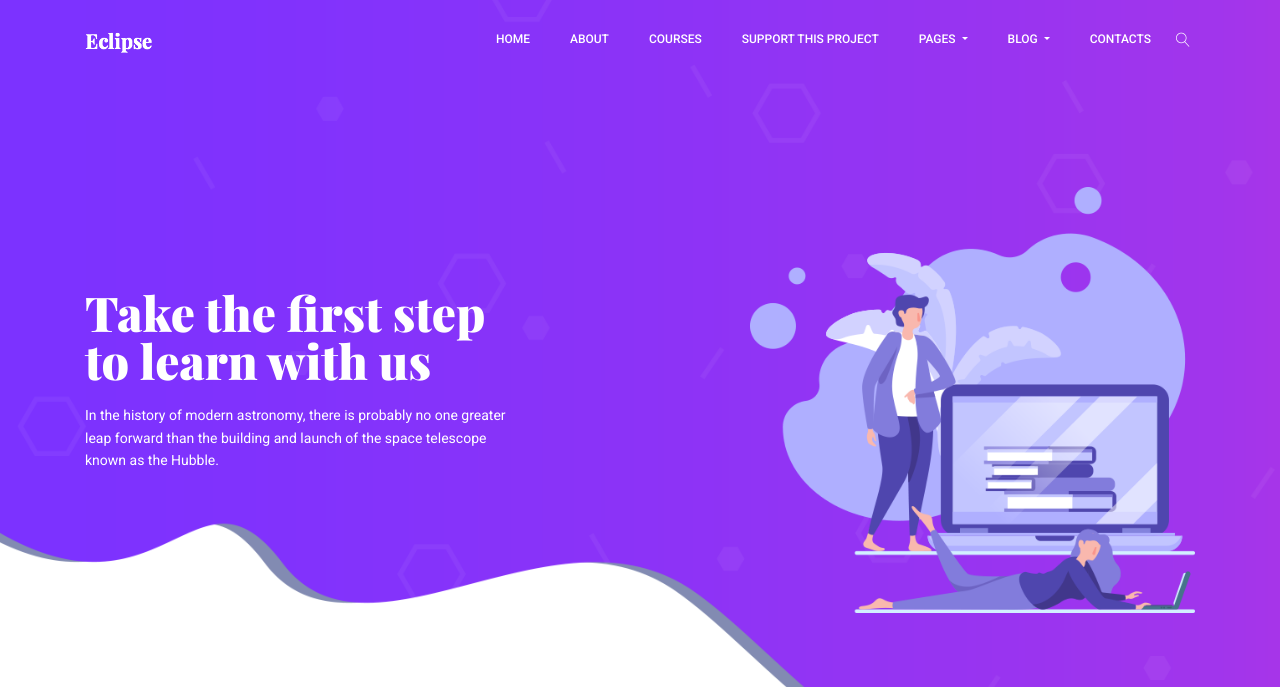
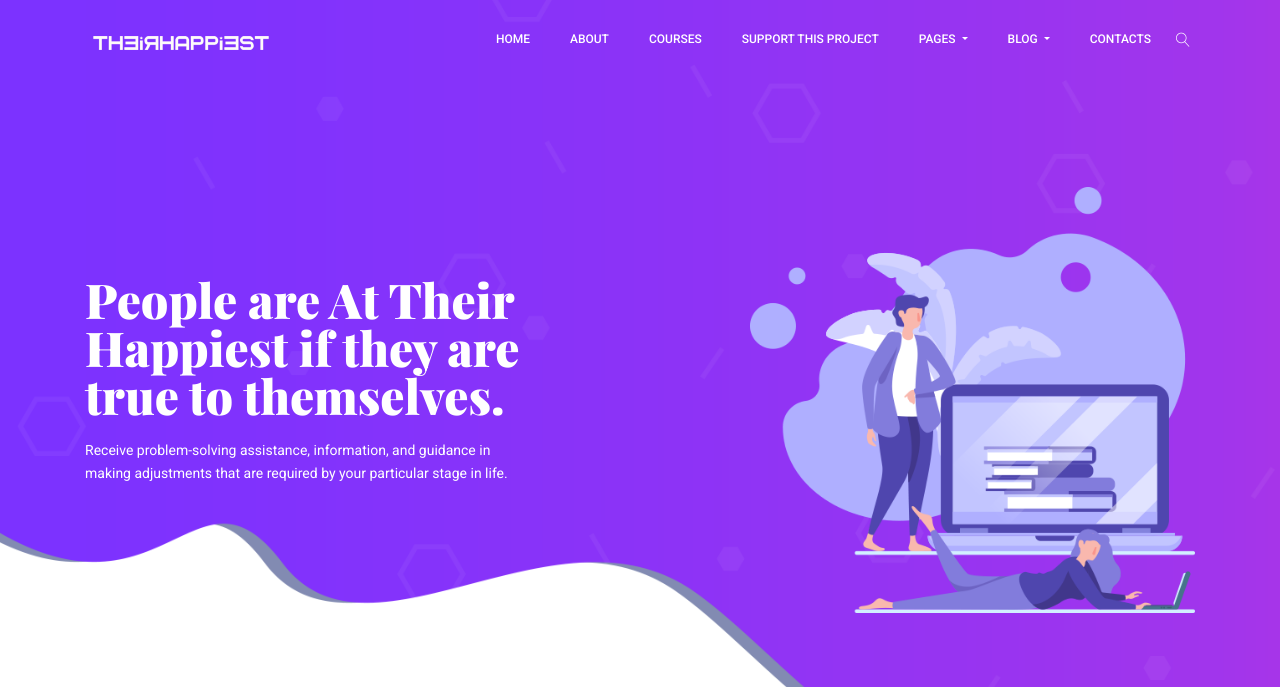
Before and after one commit to WHOmentorsdotcom/theirhappiest.ml, a plain HTML site: page index.html in a window 1280 px wide. Shown: the top 687 px of the page. Drawn offline with nearby package versions, Linux system fonts and the light colour scheme; some packages are replaced by stand-ins of ours.

Commit message:
changed logo

```diff
--- a/index.html
+++ b/index.html
@@ -39,7 +39,7 @@
     <nav class="navbar navbar-expand-lg  navbar-light">
       <div class="container">
         <a class="navbar-brand" href="index.html">
-          <img src="img/logo.png" alt="" />
+          <img src="img/logonew.png" alt="" />
         </a>
         <button class="navbar-toggler" type="button" data-toggle="collapse" data-target="#navbarSupportedContent"
           aria-controls="navbarSupportedContent" aria-expanded="false" aria-label="Toggle navigation">
@@ -100,13 +100,10 @@
       <div class="row justify-content-center fullscreen align-items-center">
         <div class="col-lg-5 col-md-8 home-banner-left">
           <h1 class="text-white">
-            Take the first step <br />
-            to learn with us
+            People are At Their Happiest if they are true to themselves.
           </h1>
           <p class="mx-auto text-white  mt-20 mb-40">
-            In the history of modern astronomy, there is probably no one
-            greater leap forward than the building and launch of the space
-            telescope known as the Hubble.
+            Receive problem-solving assistance, information, and guidance in making adjustments that are required by your particular stage in life.
           </p>
         </div>
         <div class="offset-lg-2 col-lg-5 col-md-12 home-banner-right">
```
Also changed, not shown: img/logonew.png (added).
